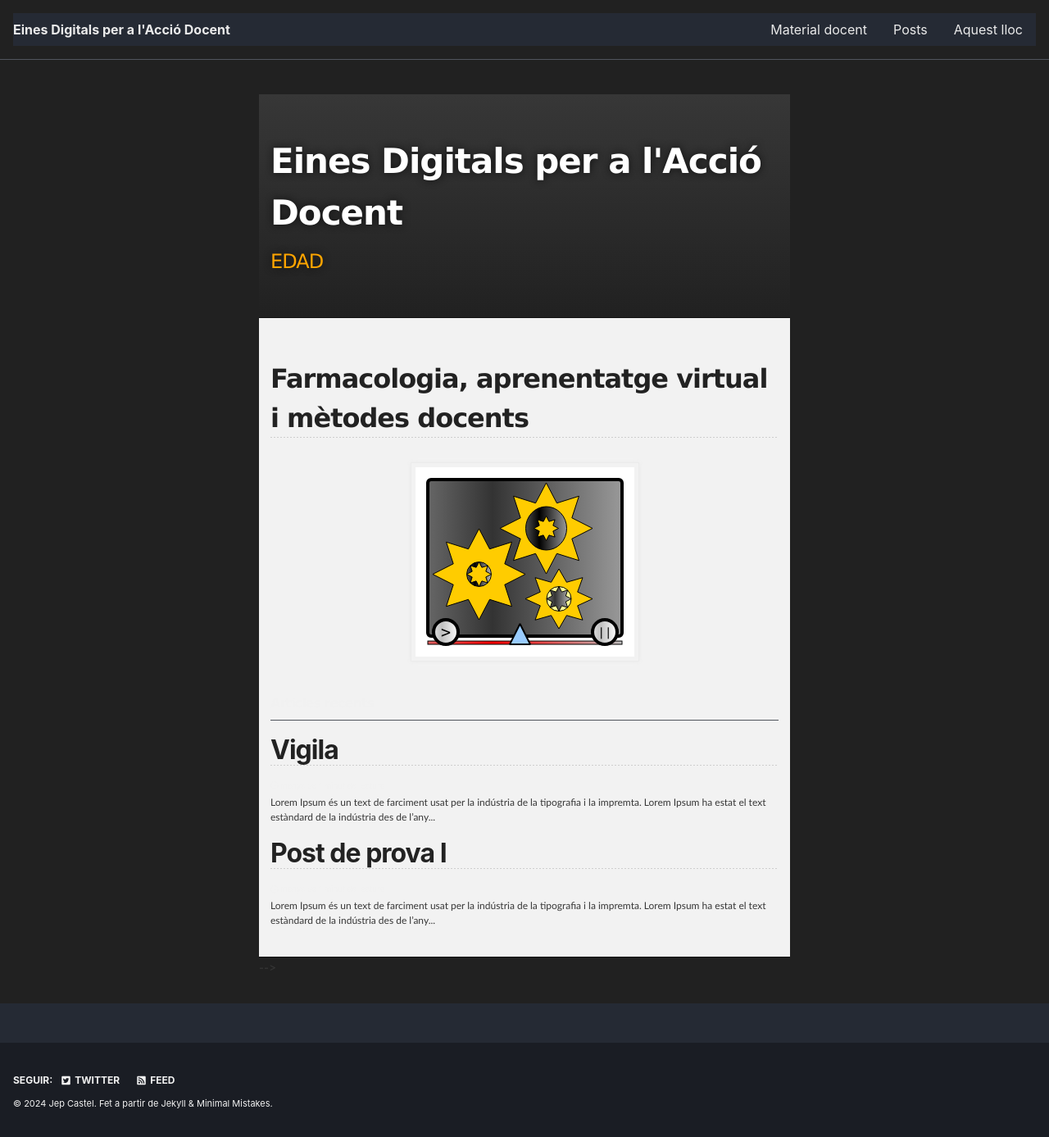
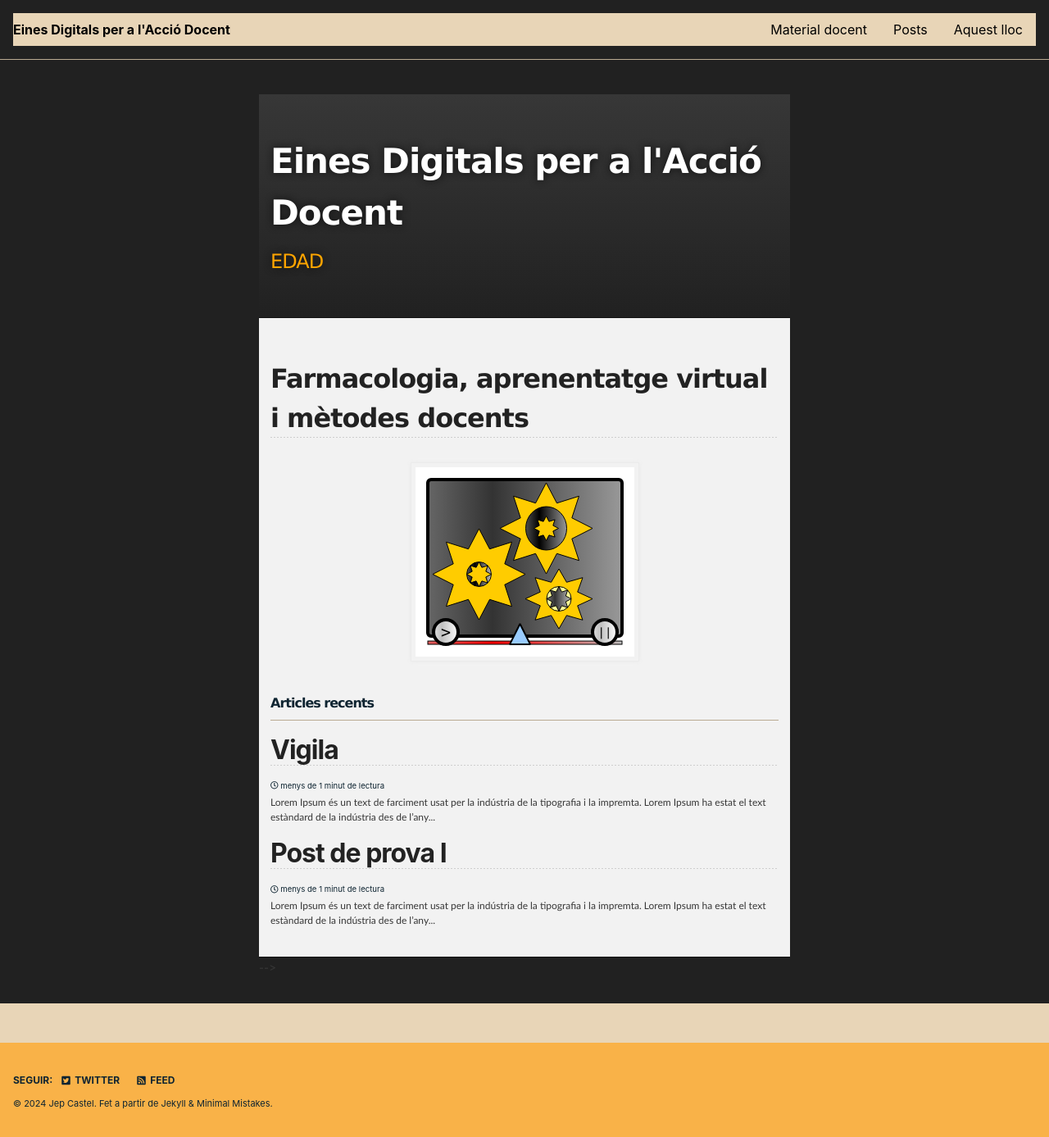
Before and after one commit to jepcastel/github.io, a Jekyll site: the page built from index.html, in a window 1280 px wide. Shown: the whole page at 82% size. Built offline with Jekyll 4.4.1, drawn with Linux system fonts in a browser that asks for light colours; nearby versions of some CDN libraries; the list of posts is cut into pages by our own code.

Commit message:
Update _config.yml

```diff
--- a/_config.yml
+++ b/_config.yml
@@ -10,9 +10,9 @@
 # Review documentation to determine if you should use `theme` or `remote_theme`
 # https://mmistakes.github.io/minimal-mistakes/docs/quick-start-guide/#installing-the-theme
 
-theme                   : "minimal-mistakes-jekyll"
-#remote_theme             : "mmistakes/minimal-mistakes@4.24.0"
-minimal_mistakes_skin    : "dark" # "air", "aqua", "contrast", "dark", "dirt", "neon", "mint", "plum", "sunrise"
+#theme                   : "minimal-mistakes-jekyll"
+remote_theme             : "mmistakes/minimal-mistakes@4.24.0"
+minimal_mistakes_skin    : "sunrise" # "air", "aqua", "contrast", "dark", "dirt", "neon", "mint", "plum", "sunrise"
 
 # Site Settings
 locale                   : "ca-ES"
```
